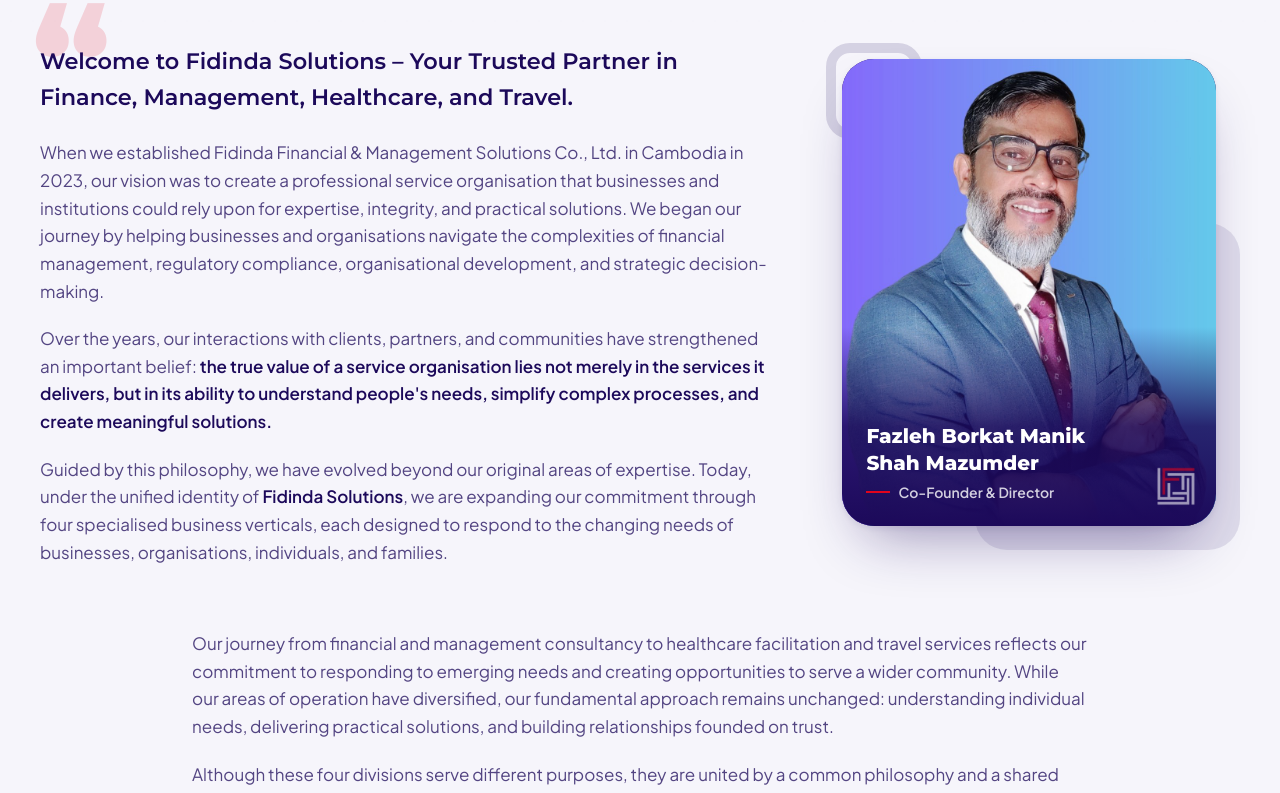
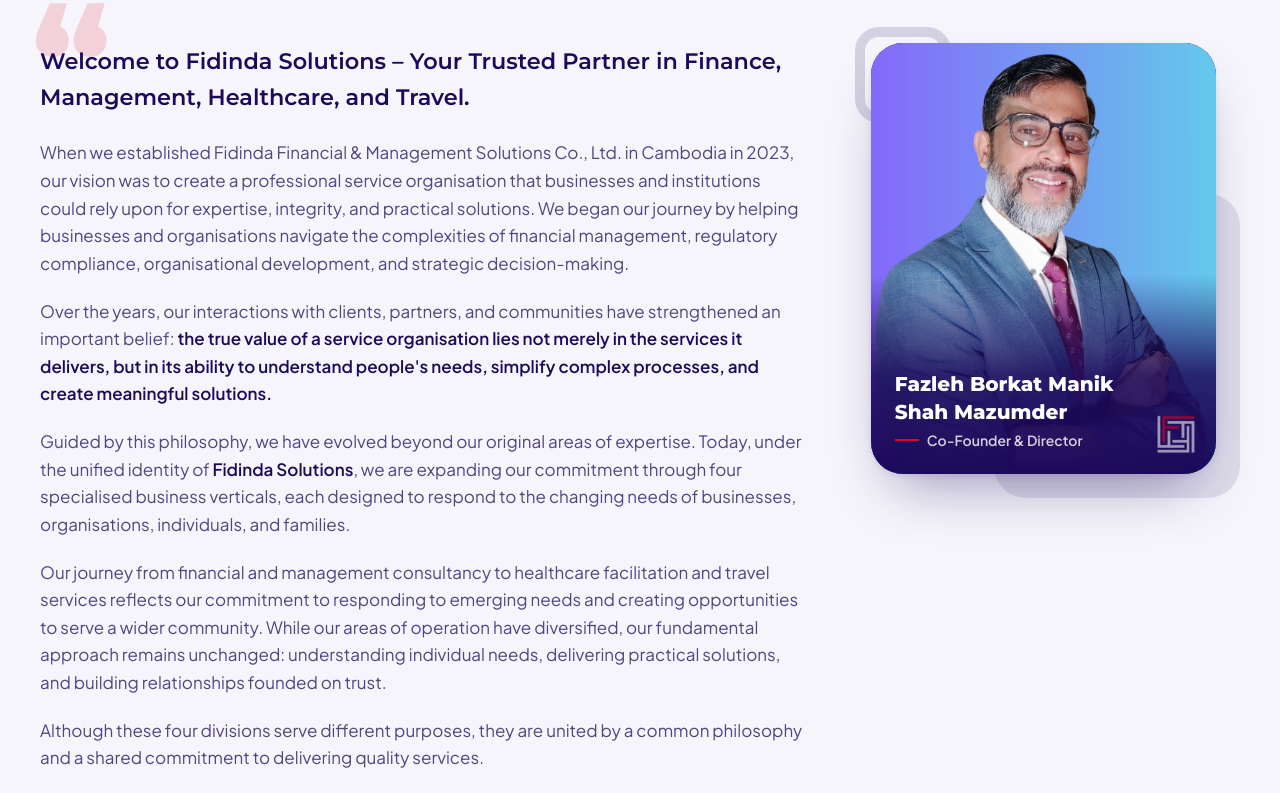
Before and after one commit to gourab-arko100/fidinda-solutions, a Next.js app: page /about in a window 1280 px wide. Shown: the part 1980-2773 px from the top of the page. Built offline with nearby package versions, Linux system fonts and the light colour scheme.

Commit message:
fixing director speech

```diff
--- a/components/FounderMessage.tsx
+++ b/components/FounderMessage.tsx
@@ -22,15 +22,12 @@ function Rich({ text }: { text: string }) {
 
 /**
  * "Message from the Co-Founder & Director"
- * Top: welcome line + opening paragraphs beside the portrait.
- * Below: the rest of the letter in a comfortable reading column, then the closing line and signature.
+ * The letter scrolls on the left while the portrait stays in view on the right (desktop).
+ * On phones the portrait sits above the letter.
  */
 export default function FounderMessage() {
-  const lead = m.paragraphs.slice(0, m.leadCount);
-  const rest = m.paragraphs.slice(m.leadCount);
-
   return (
-    <section id="co-founder" className="section relative isolate overflow-hidden bg-soft" aria-labelledby="founder-heading">
+    <section id="co-founder" className="section relative isolate overflow-clip bg-soft" aria-labelledby="founder-heading">
       <div className="bg-dots absolute inset-x-0 top-0 -z-10 h-72 [mask-image:linear-gradient(black,transparent)]" aria-hidden />
       <div className="container">
         <Reveal className="mx-auto mb-12 max-w-4xl text-center sm:mb-14">
@@ -41,8 +38,8 @@ export default function FounderMessage() {
           <p className="mt-5 font-display text-lg font-semibold leading-relaxed text-fg/75 sm:text-xl">{m.subheading}</p>
         </Reveal>
 
-        {/* Opening + portrait */}
-        <div className="grid items-center gap-12 lg:grid-cols-[1.3fr_0.7fr] lg:gap-16">
+        {/* Letter (left) scrolls; portrait (right) stays in view on desktop */}
+        <div className="grid items-start gap-12 lg:grid-cols-[1.35fr_0.65fr] lg:gap-16">
           <div className="order-2 lg:order-1">
             <Reveal className="relative">
               <span
@@ -54,17 +51,25 @@ export default function FounderMessage() {
               <p className="relative font-display text-xl font-semibold leading-relaxed text-fg sm:text-[1.4rem]">
                 <Rich text={m.welcome} />
               </p>
+            </Reveal>
             <div className="relative mt-6 space-y-5 text-[17px] leading-relaxed text-fg/75">
-                {lead.map((p, i) => (
-                  <p key={i}>
+              {m.paragraphs.map((p, i) => (
+                <Reveal key={i} delay={0}>
+                  <p>
                     <Rich text={p} />
                   </p>
+                </Reveal>
               ))}
             </div>
+            <Reveal className="mt-10">
+              <p className="rounded-2xl border-l-4 border-brand-red bg-card p-6 font-display text-xl font-extrabold leading-snug text-fg shadow-card sm:p-8 sm:text-2xl">
+                {m.closing}
+              </p>
             </Reveal>
           </div>
 
-          <Reveal delay={120} className="order-1 lg:order-2">
+          <div className="order-1 lg:sticky lg:top-28 lg:order-2">
+            <Reveal delay={120}>
               <figure className="relative isolate mx-auto max-w-sm pb-6 pr-6 lg:max-w-none">
                 <span className="absolute bottom-0 right-0 -z-10 h-2/3 w-2/3 rounded-[2rem] bg-line/10" aria-hidden />
                 <span className="absolute -left-4 -top-4 -z-10 h-24 w-24 rounded-3xl border-[10px] border-navy/15 dark:border-white/15" aria-hidden />
@@ -92,22 +97,7 @@ export default function FounderMessage() {
               </figure>
             </Reveal>
           </div>
-
-        {/* The rest of the letter */}
-        <Reveal className="mx-auto mt-12 max-w-4xl space-y-5 text-[17px] leading-relaxed text-fg/75 lg:mt-16">
-          {rest.map((p, i) => (
-            <p key={i}>
-              <Rich text={p} />
-            </p>
-          ))}
-        </Reveal>
-
-        {/* Closing line */}
-        <Reveal className="mx-auto mt-10 max-w-4xl">
-          <p className="rounded-2xl border-l-4 border-brand-red bg-card p-6 font-display text-xl font-extrabold leading-snug text-fg shadow-card sm:p-8 sm:text-2xl">
-            {m.closing}
-          </p>
-        </Reveal>
+        </div>
       </div>
     </section>
   );
--- a/data/content.ts
+++ b/data/content.ts
@@ -227,11 +227,7 @@ export const founderMessage = {
   name: "Fazleh Borkat Manik Shah Mazumder",
   role: "Co-Founder & Director",
   photo: { src: "/images/co-founder.jpg", alt: "Fazleh Borkat Manik Shah Mazumder, Co-Founder & Director of Fidinda Solutions" },
-  /**
-   * Paragraphs. Wrap words in **double asterisks** to make them bold.
-   * The first `leadCount` paragraphs sit beside the photo; the rest continue below it.
-   */
-  leadCount: 3,
+  /** Paragraphs. Wrap words in **double asterisks** to make them bold. */
   paragraphs: [
     "When we established Fidinda Financial & Management Solutions Co., Ltd. in Cambodia in 2023, our vision was to create a professional service organisation that businesses and institutions could rely upon for expertise, integrity, and practical solutions. We began our journey by helping businesses and organisations navigate the complexities of financial management, regulatory compliance, organisational development, and strategic decision-making.",
     "Over the years, our interactions with clients, partners, and communities have strengthened an important belief: **the true value of a service organisation lies not merely in the services it delivers, but in its ability to understand people's needs, simplify complex processes, and create meaningful solutions.**",
```
Lines whose indentation alone changed are shown as unchanged.
